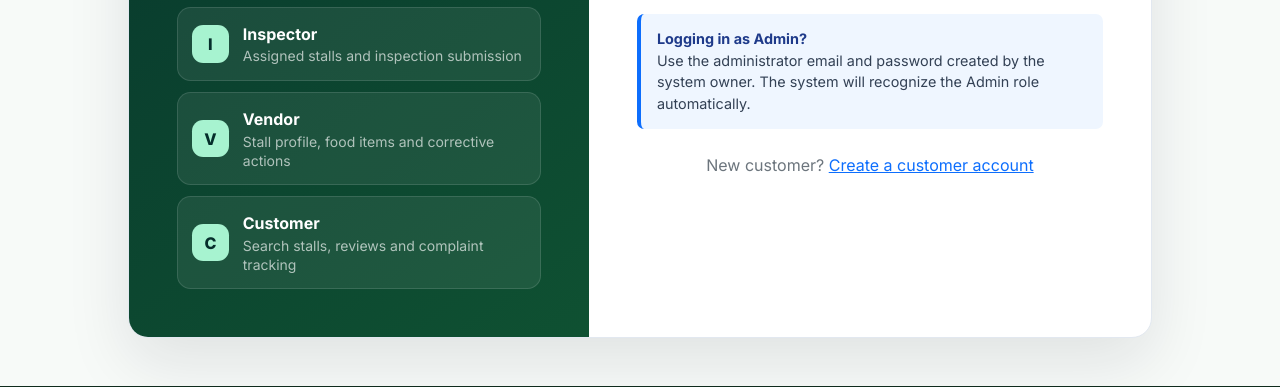
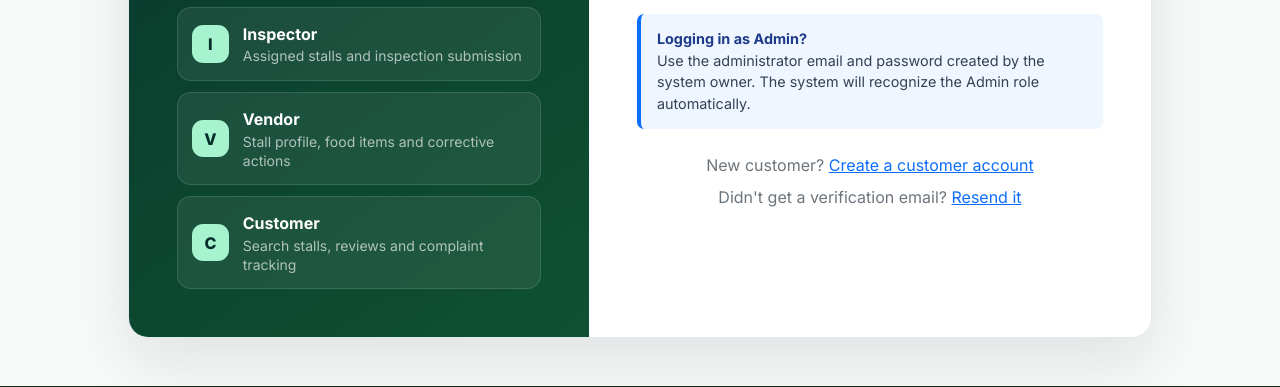
Before and after one commit to sourav7-1/Food-Safety-System, a Flask app: page /login in a window 1280 px wide. Shown: the part 675-1062 px from the top of the page. Run offline with Flask 3, Linux system fonts and the light colour scheme.

Commit message:
feat: implement user authentication system with email verification and database schema initialization

```diff
--- a/app.py
+++ b/app.py
@@ -15,7 +15,7 @@ from flask import (
 from flask_login import current_user, logout_user
 
 from config import Config
-from extensions import db, login_manager, oauth
+from extensions import db, limiter, login_manager, mail, oauth
 
 
 def create_app(config_class=Config):
@@ -27,6 +27,9 @@ def create_app(config_class=Config):
     login_manager.login_view = "auth.login"
     login_manager.login_message = "Please log in to access that page."
     login_manager.login_message_category = "warning"
+
+    mail.init_app(app)
+    limiter.init_app(app)
 
     oauth.init_app(app)
     if app.config.get("GOOGLE_CLIENT_ID") and app.config.get("GOOGLE_CLIENT_SECRET"):
@@ -128,6 +131,8 @@ def create_app(config_class=Config):
     )
     def create_admin(name, email, password):
         """Create the first active administrator account."""
+        from datetime import datetime, timezone
+
         from models import Role, User
 
         normalized_email = email.strip().lower()
@@ -152,6 +157,9 @@ def create_app(config_class=Config):
             full_name=name.strip(),
             email=normalized_email,
             status="active",
+            # Created via trusted CLI access, not public registration, so
+            # it does not need to go through email verification.
+            email_verified_at=datetime.now(timezone.utc),
         )
         user.set_password(password)
         db.session.add(user)
--- a/database/schema.sql
+++ b/database/schema.sql
@@ -45,6 +45,7 @@ create table users (
   google_id varchar(255) null,
   auth_provider enum('local', 'google') not null default 'local',
   status enum('active', 'inactive', 'suspended') not null default 'active',
+  email_verified_at datetime null,
   created_at timestamp not null default current_timestamp,
   updated_at timestamp not null default current_timestamp on update current_timestamp,
   primary key (user_id),
--- a/extensions.py
+++ b/extensions.py
@@ -1,8 +1,13 @@
 from authlib.integrations.flask_client import OAuth
+from flask_limiter import Limiter
+from flask_limiter.util import get_remote_address
 from flask_login import LoginManager
+from flask_mail import Mail
 from flask_sqlalchemy import SQLAlchemy
 
 
 db = SQLAlchemy()
 login_manager = LoginManager()
 oauth = OAuth()
+mail = Mail()
+limiter = Limiter(key_func=get_remote_address)
--- a/models/__init__.py
+++ b/models/__init__.py
@@ -45,6 +45,7 @@ class User(UserMixin, db.Model):
         default="active",
         server_default="active",
     )
+    email_verified_at = db.Column(db.DateTime, nullable=True)
     created_at = db.Column(
         db.DateTime,
         nullable=False,
@@ -71,6 +72,10 @@ class User(UserMixin, db.Model):
     @property
     def is_active(self):
         return self.status == "active"
+
+    @property
+    def is_email_verified(self):
+        return self.email_verified_at is not None
 
     @property
     def role_name(self):
--- a/routes/auth.py
+++ b/routes/auth.py
@@ -1,3 +1,4 @@
+from datetime import datetime, timezone
 from urllib.parse import urljoin, urlparse
 
 from authlib.integrations.base_client.errors import OAuthError
@@ -14,8 +15,15 @@ from flask_login import current_user, login_required, login_user, logout_user
 from sqlalchemy import func
 from sqlalchemy.exc import IntegrityError
 
-from extensions import db, oauth
+from extensions import db, limiter, oauth
 from models import Role, User
+from services.email_verification import (
+    VerificationTokenExpired,
+    VerificationTokenInvalid,
+    send_verification_email,
+    verify_verification_token,
+)
+from services.turnstile import verify_turnstile
 
 
 auth_bp = Blueprint("auth", __name__)
@@ -67,6 +75,7 @@ def _default_customer_role():
 
 
 @auth_bp.route("/login", methods=["GET", "POST"])
+@limiter.limit("10 per minute", methods=["POST"])
 def login():
     if current_user.is_authenticated:
         return redirect(_dashboard_url(current_user))
@@ -88,6 +97,15 @@ def login():
             flash(
                 "Your account is disabled. Please contact an administrator.",
                 "danger",
+            )
+            return render_template("auth/login.html"), 403
+
+        if user.auth_provider == "local" and not user.is_email_verified:
+            flash(
+                "Please verify your email address before logging in. "
+                "Check your inbox for the verification link, or request "
+                "a new one below.",
+                "warning",
             )
             return render_template("auth/login.html"), 403
 
@@ -148,6 +166,9 @@ def google_callback():
         if user is not None:
             # Existing local (or previously-linked) account: link, never duplicate.
             user.google_id = google_id
+            if user.email_verified_at is None:
+                # Google already confirmed ownership of this inbox above.
+                user.email_verified_at = datetime.now(timezone.utc)
         else:
             customer_role = _default_customer_role()
             if customer_role is None:
@@ -161,6 +182,7 @@ def google_callback():
                 google_id=google_id,
                 auth_provider="google",
                 status="active",
+                email_verified_at=datetime.now(timezone.utc),
             )
             db.session.add(user)
 
@@ -184,6 +206,7 @@ def google_callback():
 
 
 @auth_bp.route("/register", methods=["GET", "POST"])
+@limiter.limit("5 per hour", methods=["POST"])
 def register():
     if current_user.is_authenticated:
         return redirect(_dashboard_url(current_user))
@@ -208,6 +231,11 @@ def register():
             errors.append("An account with that email already exists.")
         if phone and User.query.filter_by(phone=phone).first():
             errors.append("An account with that phone number already exists.")
+        if not verify_turnstile(
+            request.form.get("cf-turnstile-response"),
+            remote_ip=request.remote_addr,
+        ):
+            errors.append("Bot verification failed. Please try again.")
 
         customer_role = _default_customer_role()
         if customer_role is None:
@@ -240,10 +268,97 @@ def register():
             )
             return render_template("auth/register.html"), 409
 
-        flash("Registration successful. You can now log in.", "success")
+        result = send_verification_email(user)
+        if result.sent:
+            flash(
+                "Registration successful. Check your email for a link to "
+                "verify your account before logging in.",
+                "success",
+            )
+        elif result.dev_link:
+            # DEBUG-only fallback so localhost testing works without real
+            # SMTP credentials configured yet. Never logged; shown only in
+            # this response, to the person who just typed this address in.
+            flash(
+                "Registration successful. Email sending isn't configured "
+                "yet, so here is your verification link for local testing: "
+                + result.dev_link,
+                "warning",
+            )
+        else:
+            flash(
+                "Registration successful, but we could not send a "
+                "verification email right now. Use \"Resend verification "
+                "email\" on the login page once you're ready to try again.",
+                "warning",
+            )
         return redirect(url_for("auth.login"))
 
     return render_template("auth/register.html")
+
+
+@auth_bp.route("/verify-email/<token>")
+def verify_email(token):
+    if current_user.is_authenticated:
+        return redirect(_dashboard_url(current_user))
+
+    try:
+        user_id = verify_verification_token(token)
+    except VerificationTokenExpired:
+        flash("This verification link has expired.", "danger")
+        return redirect(url_for("auth.resend_verification"))
+    except VerificationTokenInvalid:
+        flash(
+            "This verification link is invalid or has already been used.",
+            "danger",
+        )
+        return redirect(url_for("auth.resend_verification"))
+
+    user = db.session.get(User, user_id)
+
+    # A signature can verify successfully yet still be "used up": once
+    # email_verified_at is set, the same link must not work a second time.
+    if user is None or user.email_verified_at is not None:
+        flash(
+            "This verification link is invalid or has already been used.",
+            "danger",
+        )
+        return redirect(url_for("auth.login"))
+
+    user.email_verified_at = datetime.now(timezone.utc)
+    db.session.commit()
+
+    flash("Your email has been verified. You can now log in.", "success")
+    return redirect(url_for("auth.login"))
+
+
+@auth_bp.route("/resend-verification", methods=["GET", "POST"])
+@limiter.limit("3 per hour", methods=["POST"])
+def resend_verification():
+    if current_user.is_authenticated:
+        return redirect(_dashboard_url(current_user))
+
+    if request.method == "POST":
+        email = request.form.get("email", "").strip().lower()
+        user = User.query.filter(func.lower(User.email) == email).first()
+
+        if (
+            user is not None
+            and user.auth_provider == "local"
+            and user.email_verified_at is None
+        ):
+            send_verification_email(user)
+
+        # Same message regardless of outcome, so this endpoint can't be
+        # used to check which email addresses are registered.
+        flash(
+            "If that email address is registered and not yet verified, "
+            "a new verification link has been sent.",
+            "info",
+        )
+        return redirect(url_for("auth.login"))
+
+    return render_template("auth/resend_verification.html")
 
 
 @auth_bp.route("/logout", methods=["POST"])
--- /dev/null
+++ b/services/turnstile.py
@@ -0,0 +1,42 @@
+import requests
+from flask import current_app
+
+
+_VERIFY_URL = "https://challenges.cloudflare.com/turnstile/v0/siteverify"
+
+
+def verify_turnstile(response_token, remote_ip=None):
+    """Verify a Cloudflare Turnstile response token server-side.
+
+    Returns True when TURNSTILE_SECRET_KEY is unset, so local development
+    keeps working without a real Turnstile account. Never logs the token
+    or the secret key -- only Cloudflare's error codes, on failure.
+    """
+    secret_key = current_app.config.get("TURNSTILE_SECRET_KEY")
+    if not secret_key:
+        return True
+
+    if not response_token:
+        return False
+
+    payload = {"secret": secret_key, "response": response_token}
+    if remote_ip:
+        payload["remoteip"] = remote_ip
+
+    try:
+        response = requests.post(_VERIFY_URL, data=payload, timeout=5)
+        result = response.json()
+    except (requests.RequestException, ValueError):
+        current_app.logger.exception("Turnstile verification request failed")
+        return False
+
+    if not result.get("success"):
+        # Covers missing/invalid/expired/already-used tokens: Cloudflare
+        # reports all of these through "error-codes" rather than distinct
+        # HTTP statuses (e.g. "timeout-or-duplicate" for expired/replayed).
+        current_app.logger.warning(
+            "Turnstile verification rejected: %s",
+            ", ".join(result.get("error-codes", [])) or "unknown",
+        )
+
+    return bool(result.get("success"))
--- a/templates/auth/login.html
+++ b/templates/auth/login.html
@@ -84,6 +84,10 @@
             New customer?
             <a href="{{ url_for('auth.register') }}">Create a customer account</a>
         </p>
+        <p class="text-center text-secondary mt-2 mb-0">
+            Didn't get a verification email?
+            <a href="{{ url_for('auth.resend_verification') }}">Resend it</a>
+        </p>
     </section>
 </div>
 {% endblock %}
```
Also changed, not shown: config.py (+22 -0 lines), requirements.txt (+7 -0 lines), services/email_verification.py (added, +90 -0 lines), templates/auth/register.html (+11 -0 lines), templates/auth/resend_verification.html (added, +29 -0 lines), .claude/settings.json (added), database/migrations/004_add_email_verification.sql (added), 1 other file.
